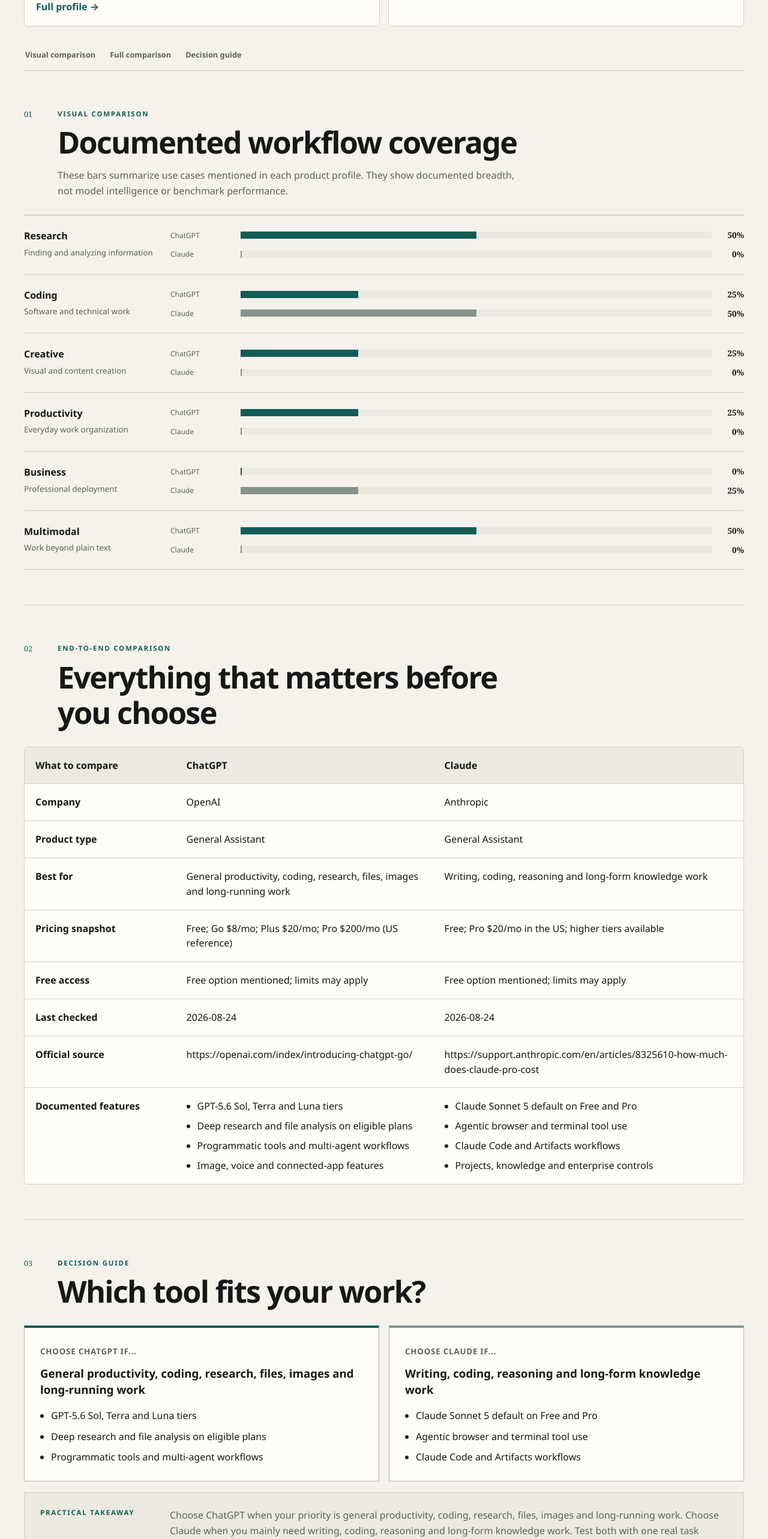
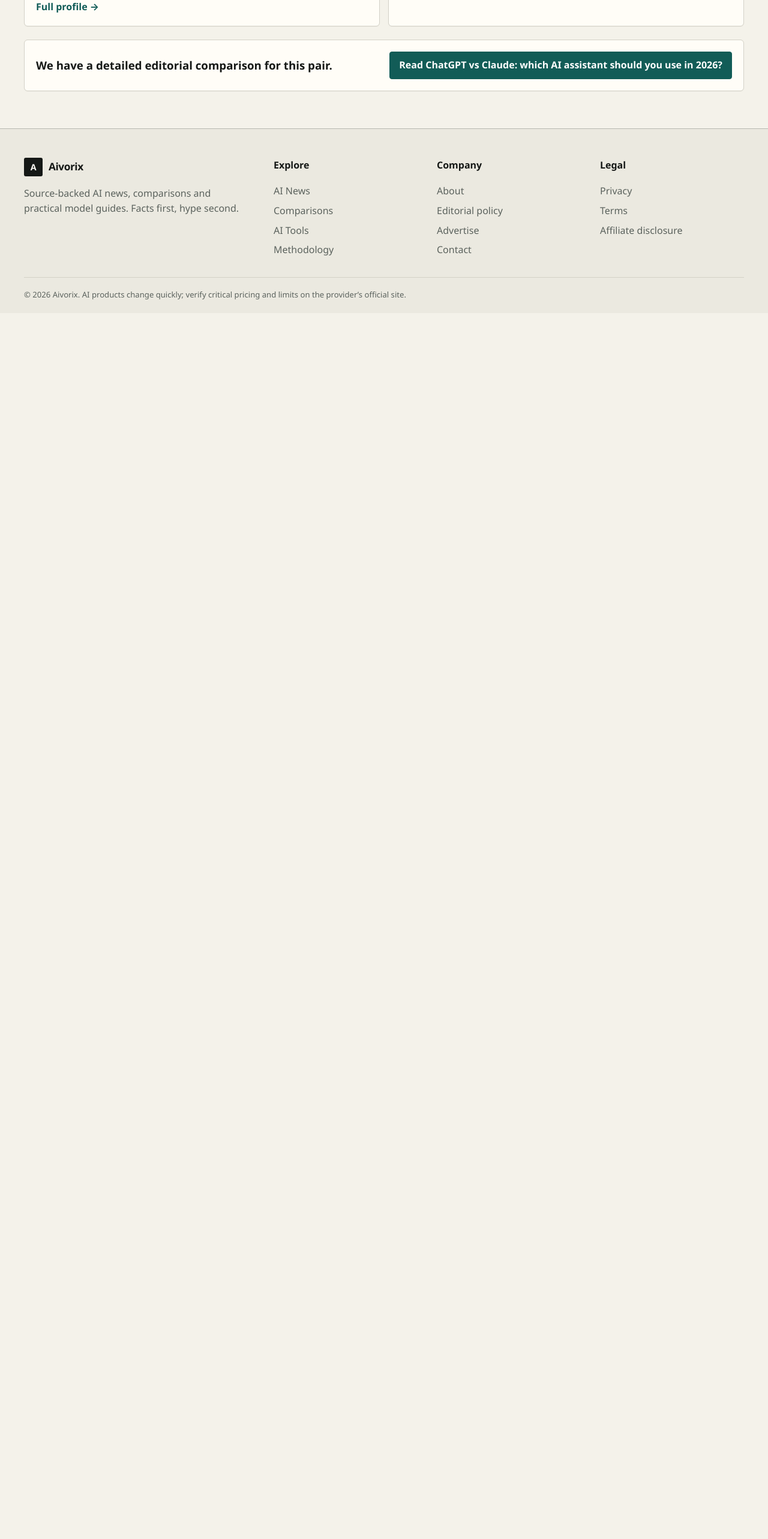
Before and after one commit to nabil-engr/Aivorix, an Angular app in the folder client/aivorix-web/: page /compare in a window 1280 px wide. Shown: the part 920-3486 px from the top of the page at 60% size. After the commit the page ends 1442 px from the top, so only its background shows below. Built offline with nearby package versions, Linux system fonts and the light colour scheme.

Commit message:
revert: simplify AI comparison builder

```diff
--- a/client/aivorix-web/src/app/pages/compare-builder/compare-builder.component.ts
+++ b/client/aivorix-web/src/app/pages/compare-builder/compare-builder.component.ts
@@ -74,54 +74,6 @@ import { SeoService } from "../../services/seo.service";
           </div>
         }
 
-        @if (left && right) {
-          <nav class="compare-jump" aria-label="Comparison sections">
-            <a href="#coverage">Visual comparison</a>
-            <a href="#full-comparison">Full comparison</a>
-            <a href="#decision-guide">Decision guide</a>
-          </nav>
-
-          <section id="coverage" class="compare-deep-section">
-            <div class="compare-heading"><span>01</span><div><p class="eyebrow">Visual comparison</p><h2>Documented workflow coverage</h2>
-              <p>These bars summarize use cases mentioned in each product profile. They show documented breadth, not model intelligence or benchmark performance.</p></div></div>
-            <div class="coverage-chart">
-              @for (dimension of dimensions; track dimension.label) {
-                <div class="coverage-row">
-                  <div class="coverage-label"><strong>{{ dimension.label }}</strong><small>{{ dimension.description }}</small></div>
-                  <div class="paired-bars">
-                    <div class="bar-line"><span>{{ left.name }}</span><div class="coverage-track"><i class="coverage-fill first" [style.width.%]="coverageScore(left, dimension)"></i></div><b>{{ coverageScore(left, dimension) }}%</b></div>
-                    <div class="bar-line"><span>{{ right.name }}</span><div class="coverage-track"><i class="coverage-fill second" [style.width.%]="coverageScore(right, dimension)"></i></div><b>{{ coverageScore(right, dimension) }}%</b></div>
-                  </div>
-                </div>
-              }
-            </div>
-          </section>
-
-          <section id="full-comparison" class="compare-deep-section">
-            <div class="compare-heading"><span>02</span><div><p class="eyebrow">End-to-end comparison</p><h2>Everything that matters before you choose</h2></div></div>
-            <div class="table-wrap builder-table"><table>
-              <thead><tr><th>What to compare</th><th>{{ left.name }}</th><th>{{ right.name }}</th></tr></thead>
-              <tbody>
-                @for (row of detailRows; track row.label) {
-                  <tr><th scope="row">{{ row.label }}</th><td [attr.data-label]="left.name">{{ row.left }}</td><td [attr.data-label]="right.name">{{ row.right }}</td></tr>
-                }
-                <tr><th scope="row">Documented features</th>
-                  <td [attr.data-label]="left.name"><ul>@for (feature of left.features; track feature) { <li>{{ feature }}</li> }</ul></td>
-                  <td [attr.data-label]="right.name"><ul>@for (feature of right.features; track feature) { <li>{{ feature }}</li> }</ul></td>
-                </tr>
-              </tbody>
-            </table></div>
-          </section>
-
-          <section id="decision-guide" class="compare-deep-section">
-            <div class="compare-heading"><span>03</span><div><p class="eyebrow">Decision guide</p><h2>Which tool fits your work?</h2></div></div>
-            <div class="decision-grid">
-              <article><small>Choose {{ left.name }} if...</small><h3>{{ left.bestFor }}</h3><ul>@for (feature of left.features.slice(0, 3); track feature) { <li>{{ feature }}</li> }</ul></article>
-              <article><small>Choose {{ right.name }} if...</small><h3>{{ right.bestFor }}</h3><ul>@for (feature of right.features.slice(0, 3); track feature) { <li>{{ feature }}</li> }</ul></article>
-            </div>
-            <div class="shared-ground"><span class="eyebrow">Practical takeaway</span><p>{{ quickConclusion }}</p></div>
-          </section>
-        }
         @if (matching) {
           <div class="match card">
             <h3>We have a detailed editorial comparison for this pair.</h3>
@@ -149,23 +101,16 @@ import { SeoService } from "../../services/seo.service";
 })
 export class CompareBuilderComponent implements OnInit {
   readonly tools = AI_TOOLS;
-  readonly dimensions = [
-    { label: "Research", terms: ["research", "search", "source", "web"], description: "Finding and analyzing information" },
-    { label: "Coding", terms: ["code", "coding", "developer", "cli"], description: "Software and technical work" },
-    { label: "Creative", terms: ["image", "video", "design", "creative"], description: "Visual and content creation" },
-    { label: "Productivity", terms: ["productivity", "document", "workspace", "meeting"], description: "Everyday work organization" },
-    { label: "Business", terms: ["enterprise", "team", "brand", "organization"], description: "Professional deployment" },
-    { label: "Multimodal", terms: ["image", "voice", "audio", "video"], description: "Work beyond plain text" },
-  ] as const;  a = "chatgpt";
+  a = "chatgpt";
   b = "claude";
 
   constructor(private readonly seo: SeoService) {}
 
   ngOnInit(): void {
     this.seo.set({
-      title: "Compare AI Tools Side by Side: Features, Pricing and Use Cases",
+      title: "AI Comparison Builder",
       description:
-        "Compare any two AI tools across pricing, features, workflow coverage, strengths and trade-offs, including ChatGPT, Claude, Gemini, Copilot and more.",
+        "Compare ChatGPT, Claude, Gemini, Perplexity, Grok, Meta AI and Microsoft Copilot side by side.",
       path: "/compare",
     });
   }
@@ -178,37 +123,6 @@ export class CompareBuilderComponent implements OnInit {
     return this.tools.find((tool) => tool.slug === this.b);
   }
 
-  get detailRows() {
-    if (!this.left || !this.right) return [];
-    return [
-      { label: "Company", left: this.left.company, right: this.right.company },
-      { label: "Product type", left: this.left.category, right: this.right.category },
-      { label: "Best for", left: this.left.bestFor, right: this.right.bestFor },
-      { label: "Pricing snapshot", left: this.left.price, right: this.right.price },
-      { label: "Free access", left: this.freeAccess(this.left), right: this.freeAccess(this.right) },
-      { label: "Last checked", left: this.left.verified, right: this.right.verified },
-      { label: "Official source", left: this.left.source, right: this.right.source },
-    ];
-  }
-
-  get quickConclusion(): string {
-    if (!this.left || !this.right) return "";
-    return "Choose " + this.left.name + " when your priority is " + this.left.bestFor.toLowerCase() +
-      ". Choose " + this.right.name + " when you mainly need " + this.right.bestFor.toLowerCase() +
-      ". Test both with one real task before subscribing.";
-  }
-
-  coverageScore(tool: any, dimension: { terms: readonly string[] }): number {
-    const profile = [tool.category, tool.bestFor, ...tool.features].join(" ").toLowerCase();
-    const matches = dimension.terms.filter((term) => profile.includes(term)).length;
-    return Math.round((matches / dimension.terms.length) * 100);
-  }
-
-  private freeAccess(tool: any): string {
-    return tool.price.toLowerCase().includes("free")
-      ? "Free option mentioned; limits may apply"
-      : "No free option confirmed in this profile";
-  }
   get matching() {
     return COMPARISONS.find(
       (comparison) =>
--- a/client/aivorix-web/src/styles.css
+++ b/client/aivorix-web/src/styles.css
@@ -675,46 +675,3 @@ footer {
   .comparison-detail .table-wrap th, .comparison-detail .table-wrap td { min-width: 190px; padding: 14px; }
   .comparison-detail .table-wrap tbody th { min-width: 145px; }
 }
-/* End-to-end compare builder */
-.compare-jump { display: flex; flex-wrap: wrap; gap: 10px 24px; margin-top: 22px; padding: 15px 2px; border-bottom: 1px solid var(--line); }
-.compare-jump a { color: var(--muted); font-size: .8rem; font-weight: 750; }
-.compare-jump a:hover { color: var(--accent); }
-.compare-deep-section { scroll-margin-top: 145px; padding: 58px 0; border-bottom: 1px solid var(--line); }
-.compare-heading { display: grid; grid-template-columns: 42px minmax(0,1fr); gap: 14px; margin-bottom: 27px; }
-.compare-heading > span { padding-top: 5px; color: var(--accent); font-family: Georgia,"Times New Roman",serif; font-size: .78rem; }
-.compare-heading .eyebrow { margin: 0 0 8px; }
-.compare-heading h2 { max-width: 800px; margin: 0; font-size: clamp(1.9rem,4vw,3.15rem); letter-spacing: -.035em; }
-.compare-heading p:not(.eyebrow) { max-width: 780px; margin: 12px 0 0; color: var(--muted); line-height: 1.65; }
-.coverage-chart { border-top: 1px solid var(--line-strong); }
-.coverage-row { display: grid; grid-template-columns: 220px minmax(0,1fr); gap: 24px; padding: 22px 0; border-bottom: 1px solid var(--line); }
-.coverage-label strong,.coverage-label small { display: block; }
-.coverage-label small { margin-top: 5px; color: var(--muted); line-height: 1.4; }
-.paired-bars { display: grid; gap: 10px; }
-.bar-line { display: grid; grid-template-columns: 105px minmax(0,1fr) 42px; gap: 12px; align-items: center; }
-.bar-line > span { overflow: hidden; color: var(--muted); font-size: .75rem; text-overflow: ellipsis; white-space: nowrap; }
-.coverage-track { height: 12px; background: var(--surface-2); }
-.coverage-fill { display: block; min-width: 2px; height: 100%; transition: width .25s ease; }
-.coverage-fill.first { background: var(--accent); }
-.coverage-fill.second { background: #87928d; }
-.bar-line b { font-family: Georgia,"Times New Roman",serif; font-size: .85rem; text-align: right; }
-.builder-table { background: var(--surface); }
-.builder-table table { min-width: 820px; }
-.builder-table th,.builder-table td { padding: 18px; vertical-align: top; line-height: 1.55; }
-.builder-table tbody th { width: 21%; }
-.builder-table ul { margin: 0; padding-left: 18px; }
-.builder-table li + li { margin-top: 8px; }
-.decision-grid { display: grid; grid-template-columns: repeat(2,minmax(0,1fr)); gap: 16px; }
-.decision-grid article { padding: 26px; border: 1px solid var(--line-strong); border-top: 4px solid var(--accent); background: var(--surface); }
-.decision-grid article + article { border-top-color: #87928d; }
-.decision-grid small { color: var(--muted); font-weight: 800; letter-spacing: .06em; text-transform: uppercase; }
-.decision-grid h3 { margin: 12px 0 18px; line-height: 1.42; }
-.decision-grid ul { margin: 0; padding-left: 18px; }
-.decision-grid li + li { margin-top: 9px; }
-.shared-ground { display: grid; grid-template-columns: 190px minmax(0,1fr); gap: 26px; margin-top: 18px; padding: 24px 26px; border: 1px solid var(--line); background: var(--surface-2); }
-.shared-ground p { margin: 0; color: var(--muted); line-height: 1.65; }
-@media (max-width: 760px) {
-  .compare-deep-section { scroll-margin-top: 88px; padding: 44px 0; }
-  .coverage-row { grid-template-columns: 1fr; gap: 14px; }
-  .bar-line { grid-template-columns: 80px minmax(0,1fr) 38px; gap: 8px; }
-  .decision-grid,.shared-ground { grid-template-columns: 1fr; }
-}
```
